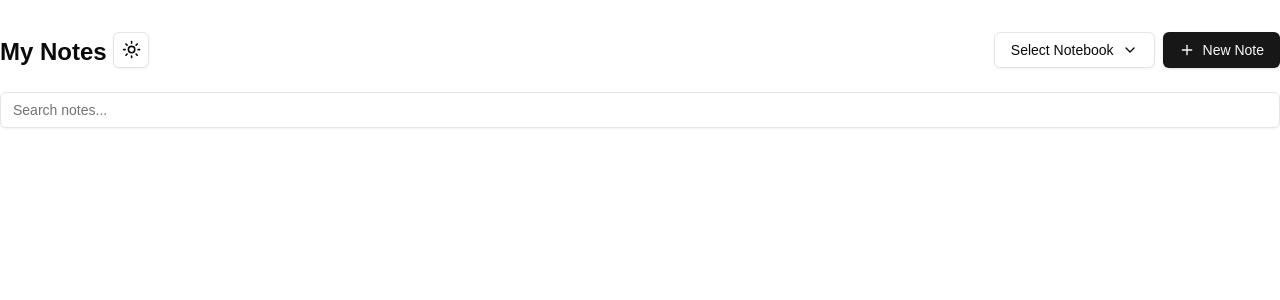
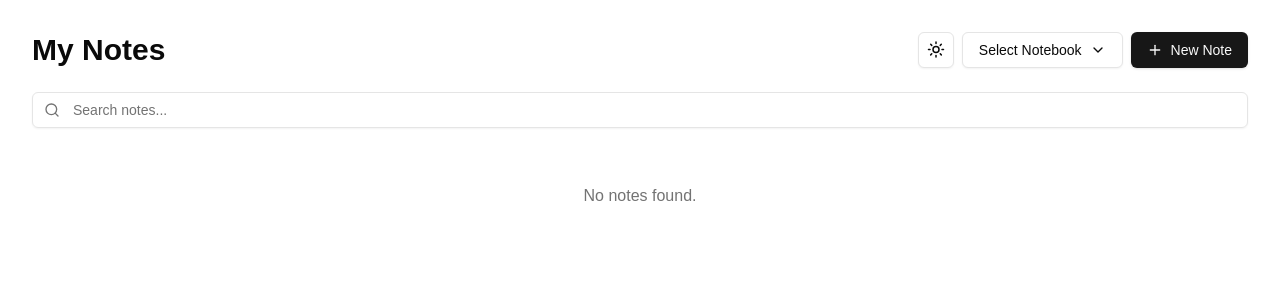
Before and after one commit to shadster-devs/notes, a Next.js app: page / in a window 1280 px wide. Shown: the top 300 px of the page. Built offline with nearby package versions, Linux system fonts and the light colour scheme.

Commit message:
added pinned notes for notebooks

```diff
--- a/package.json
+++ b/package.json
@@ -27,6 +27,7 @@
     "class-variance-authority": "^0.7.0",
     "clsx": "^2.1.1",
     "cmdk": "^1.0.0",
+    "framer-motion": "^11.11.4",
     "lucide-react": "^0.447.0",
     "next": "14.2.14",
     "next-themes": "^0.3.0",
--- a/src/app/[noteId]/page.tsx
+++ b/src/app/[noteId]/page.tsx
@@ -14,9 +14,6 @@ export default function NotePage() {
     const router = useRouter();
     const params = useParams(); // Get the route parameters
     const { notes,editNote } = useNotes();
-
-
-
 
     const [note, setNote] = useState<Note | null>(null);
 
--- a/src/components/NoteCard.tsx
+++ b/src/components/NoteCard.tsx
@@ -1,7 +1,7 @@
 import React from 'react';
 import { Card, CardHeader } from "@/components/ui/card";
 import { Button } from "@/components/ui/button";
-import { Trash2 } from "lucide-react";
+import {Star, Trash2} from "lucide-react";
 import { useNotes } from "@/contexts/NotesProvider"; // Import context hook
 import { Note } from "@/utils/types";
 import {
@@ -18,7 +18,7 @@ interface NoteCardProps {
 }
 
 const NoteCard: React.FC<NoteCardProps> = ({ note }) => {
-    const { deleteNote } = useNotes();
+    const { deleteNote , pinNote} = useNotes();
 
     const router = useRouter();
 
@@ -42,6 +42,9 @@ const NoteCard: React.FC<NoteCardProps> = ({ note }) => {
                         <span className={'truncate flex-grow text-left'}>
                             {note.title}
                         </span>
+                    </Button>
+                    <Button variant='ghost' size='icon' className={'p-1'} onClick={()=>pinNote(note.id)}>
+                        <Star size={16} fill={note.isPinned ? 'hsl(var(--primary))' : 'none'} />
                     </Button>
                     <AlertDialog>
                         <AlertDialogTrigger className={'p-1'}>
--- a/src/components/NotesList.tsx
+++ b/src/components/NotesList.tsx
@@ -1,50 +1,102 @@
 "use client"
-import React, { useState } from 'react';
 
-import { Input } from "@/components/ui/input";
+import React, { useState } from 'react'
+import { Search, ChevronDown, ChevronUp } from 'lucide-react'
+import { motion, AnimatePresence } from 'framer-motion'
 
-import { useNotes } from "@/contexts/NotesProvider";
-import NotebookSelector from "./NotebookSelector";
-import NoteCard from "./NoteCard";
-import AddNote from "@/components/AddNote";
-import {ThemeToggle} from "@/components/ThemeToggle";
+import { Input } from "@/components/ui/input"
+import { Separator } from "@/components/ui/separator"
+import { Button } from "@/components/ui/button"
 
-const NotesList: React.FC = () => {
-    const {  currentNotebook, notes } = useNotes(); // Use context functions and state
-    const [searchTerm, setSearchTerm] = useState<string>('');
+import { useNotes } from "@/contexts/NotesProvider"
+import NotebookSelector from "./NotebookSelector"
+import NoteCard from "./NoteCard"
+import AddNote from "@/components/AddNote"
+import { ThemeToggle } from "@/components/ThemeToggle"
+
+export default function NotesList() {
+    const { currentNotebook, notes, getPinnedNotes } = useNotes()
+    const [searchTerm, setSearchTerm] = useState<string>('')
+    const [isPinnedExpanded, setIsPinnedExpanded] = useState(true)
 
     const filteredNotes = notes.filter(note =>
         note.notebook === currentNotebook?.id &&
         note.title.toLowerCase().includes(searchTerm.toLowerCase())
-    );
+    )
 
+    const pinnedNotes = getPinnedNotes(currentNotebook)
 
     return (
-        <div className={'max-w-7xl mx-auto py-8'}>
-            <div className={'flex justify-between items-center mb-6'}>
-                <span className={'text-2xl font-bold'}>My Notes <ThemeToggle/></span>
-                <div className={'flex gap-2'}>
+        <div className="max-w-7xl mx-auto py-8 px-4 sm:px-6 lg:px-8">
+            <div className="flex flex-col sm:flex-row justify-between items-start sm:items-center mb-6 gap-4">
+                <h1 className="text-3xl font-bold">My Notes</h1>
+                <div className="flex items-center space-x-2">
+                    <ThemeToggle />
                     <NotebookSelector />
                     <AddNote />
                 </div>
             </div>
 
-            <div className={'flex gap-2 justify-between items-center mb-6'}>
+            <div className="relative mb-6">
+                <Search className="absolute left-3 top-1/2 transform -translate-y-1/2 h-4 w-4 text-muted-foreground" />
                 <Input
                     type="text"
                     value={searchTerm}
                     placeholder="Search notes..."
                     onChange={(e) => setSearchTerm(e.target.value)}
+                    className="pl-10"
                 />
             </div>
 
-            <div className={'grid grid-cols-1 gap-4 md:grid-cols-2 lg:grid-cols-3'}>
-                {filteredNotes.map(note => (
-                    <NoteCard key={note.id} note={note}/>
-                ))}
-            </div>
+            {pinnedNotes.length > 0 && searchTerm === "" && (
+                <div className="mb-6">
+                    <Button
+                        variant="ghost"
+                        className="flex items-center justify-between w-full mb-3"
+                        onClick={() => setIsPinnedExpanded(!isPinnedExpanded)}
+                    >
+                        <span className="text-xl font-semibold">Pinned Notes <span className="text-muted-foreground text-sm">{ pinnedNotes.length}</span></span>
+                        {isPinnedExpanded ? <ChevronUp className="h-5 w-5"/> : <ChevronDown className="h-5 w-5" />}
+                    </Button>
+                    <AnimatePresence>
+                        {isPinnedExpanded && (
+                            <motion.div
+                                initial={{ opacity: 0, height: 0 }}
+                                animate={{ opacity: 1, height: "auto" }}
+                                exit={{ opacity: 0, height: 0 }}
+                                transition={{ duration: 0.3 }}
+                            >
+                                <div className="grid grid-cols-1 gap-4 sm:grid-cols-2 lg:grid-cols-3">
+                                    {pinnedNotes.map(note => (
+                                        <NoteCard key={note.id} note={note} />
+                                    ))}
+                                </div>
+                            </motion.div>
+                        )}
+                    </AnimatePresence>
+                </div>
+            )}
+
+            {pinnedNotes.length > 0 && searchTerm === "" && <Separator className="my-6" />}
+
+            <motion.div
+                initial={{ opacity: 0, y: 20 }}
+                animate={{ opacity: 1, y: 0 }}
+                transition={{ duration: 0.5, delay: 0.2 }}
+            >
+                <h2 className="text-xl font-semibold mb-3">
+                    {searchTerm ? "Search Results" : ""} <span className="text-muted-foreground text-sm">{searchTerm? filteredNotes.length : ""}</span>
+                </h2>
+                <div className="grid grid-cols-1 gap-4 sm:grid-cols-2 lg:grid-cols-3">
+                    {filteredNotes.map(note => (
+                        <NoteCard key={note.id} note={note} />
+                    ))}
+                </div>
+            </motion.div>
+
+            {filteredNotes.length === 0 && (
+                <p className="text-center text-muted-foreground mt-8">No notes found.</p>
+            )}
         </div>
-    );
-};
-
-export default NotesList;
+    )
+}
--- a/src/components/ThemeToggle.tsx
+++ b/src/components/ThemeToggle.tsx
@@ -5,36 +5,18 @@ import { Moon, Sun } from "lucide-react"
 import { useTheme } from "next-themes"
 
 import { Button } from "@/components/ui/button"
-import {
-    DropdownMenu,
-    DropdownMenuContent,
-    DropdownMenuItem,
-    DropdownMenuTrigger,
-} from "@/components/ui/dropdown-menu"
 
 export function ThemeToggle() {
-    const { setTheme } = useTheme()
+    const { theme, setTheme } = useTheme()
+
+    const toggleTheme = () => {
+        setTheme(theme === "dark" ? "light" : "dark")
+    }
 
     return (
-            <DropdownMenu>
-                <DropdownMenuTrigger asChild>
-                    <Button variant="outline" size="icon">
-                        <Sun className="h-[1.2rem] w-[1.2rem] rotate-0 scale-100 transition-all dark:-rotate-90 dark:scale-0" />
-                        <Moon className="absolute h-[1.2rem] w-[1.2rem] rotate-90 scale-0 transition-all dark:rotate-0 dark:scale-100" />
-                        <span className="sr-only">Toggle theme</span>
-                    </Button>
-                </DropdownMenuTrigger>
-                <DropdownMenuContent align="center">
-                    <DropdownMenuItem onClick={() => setTheme("light")}>
-                        Light
-                    </DropdownMenuItem>
-                    <DropdownMenuItem onClick={() => setTheme("dark")}>
-                        Dark
-                    </DropdownMenuItem>
-                    <DropdownMenuItem onClick={() => setTheme("system")}>
-                        System
-                    </DropdownMenuItem>
-                </DropdownMenuContent>
-            </DropdownMenu>
+        <Button variant="outline" size="icon" onClick={toggleTheme} className="p-2">
+            <Sun className="h-[1.2rem] w-[1.2rem] rotate-0 scale-100 transition-all dark:-rotate-90 dark:scale-0" />
+            <Moon className="absolute h-[1.2rem] w-[1.2rem] rotate-90 scale-0 transition-all dark:rotate-0 dark:scale-100" />
+        </Button>
     )
 }
--- a/src/contexts/NotesProvider.tsx
+++ b/src/contexts/NotesProvider.tsx
@@ -14,6 +14,9 @@ type NotesContextType = {
     addNotebook: (name: string) => void;
     editNotebook: (id: number, name: string) => void;
     deleteNotebook: (id: number) => void;
+
+    getPinnedNotes: ( notebook: Notebook | null) => Note[];
+    pinNote: (id: number) => void;
 
     addNote: (title: string, content: JSONContent, notebookId: number) => void;
     editNote: (id: number, title: string, content: JSONContent) => void;
@@ -48,6 +51,14 @@ export const NotesProvider: React.FC<NotesProviderProps> = (props) => {
     const [source, setSource] = useState<'localStorage' | 'mongo'>('localStorage');
 
     const [currentNotebook, setCurrentNotebook] = useState<Notebook | null>(null);
+
+    const getPinnedNotes = (notebook: Notebook | null) => {
+        return notes.filter(note => note.notebook === notebook?.id && note.isPinned);
+    }
+
+    const pinNote = (id: number) => {
+        setNotes(notes.map(note => (note.id === id ? { ...note, isPinned: !note.isPinned } : note)));
+    }
 
     // Function to load data based on source setting
     const loadData = useCallback(() => {
@@ -132,7 +143,9 @@ export const NotesProvider: React.FC<NotesProviderProps> = (props) => {
             deleteNotebook,
             addNote,
             editNote,
-            deleteNote
+            deleteNote,
+            getPinnedNotes,
+            pinNote
     }}>
     {children}
     </NotesContext.Provider>
--- a/src/utils/types.ts
+++ b/src/utils/types.ts
@@ -7,6 +7,7 @@ export type Notebook = {
 
 export type Note = {
     id: number
+    isPinned?: boolean
     title: string
     content:JSONContent
     notebook: number
```
Also changed, not shown: 1 other file (tests, documents, lock files or other folders).
